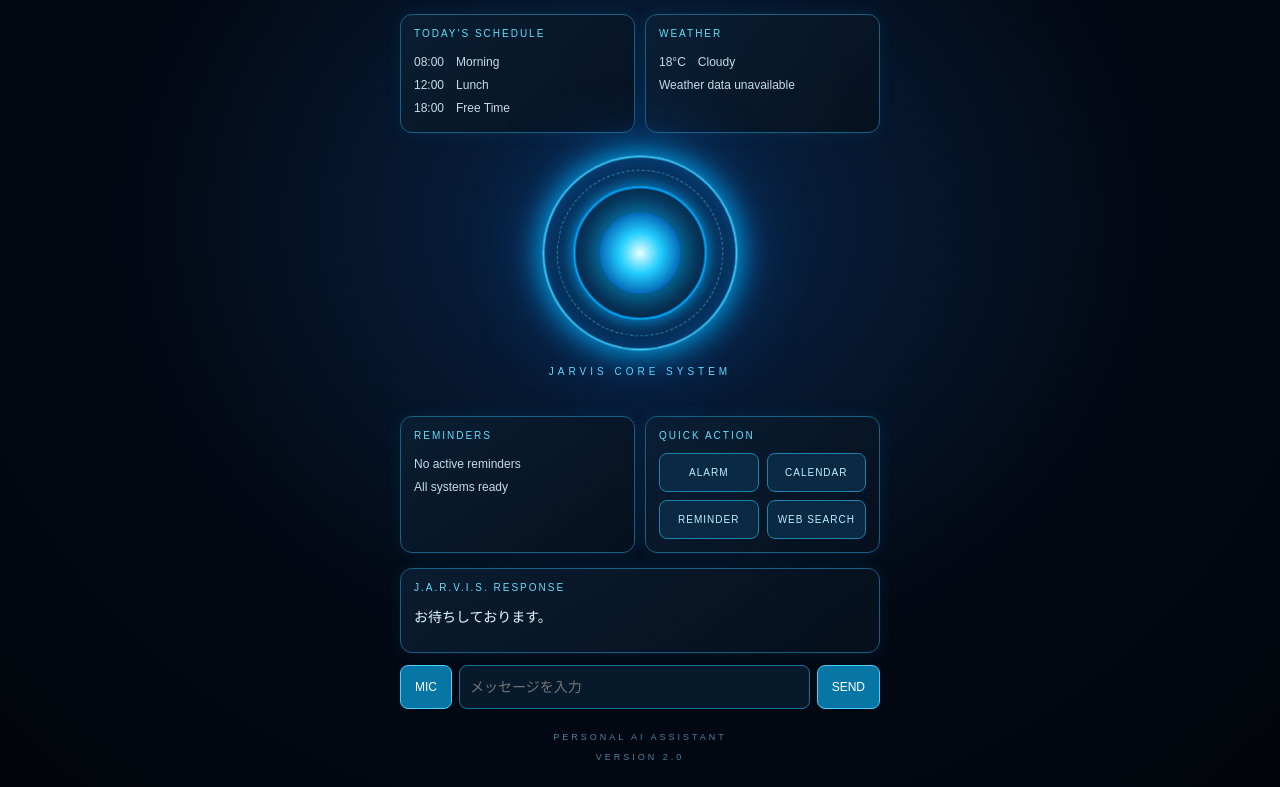
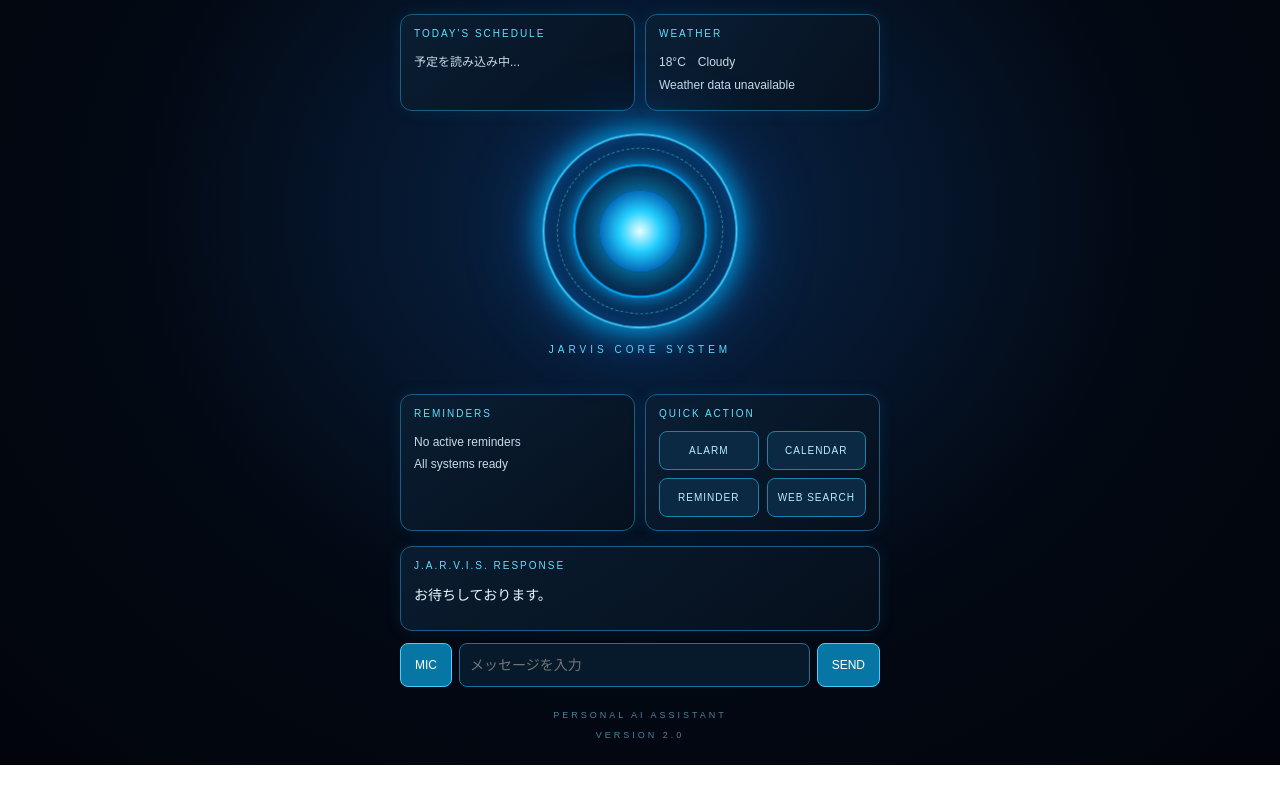
Before and after one commit to mv6g89bvcm-netizen/JARVIS-AI, a plain HTML site: page index.html in a window 1280 px wide. Shown: the part 83-870 px from the top of the page. After the commit the page ends 848 px from the top, so only its background shows below. Drawn offline with Linux system fonts and the light colour scheme.

Commit message:
TODAY’s schedule の変更

```diff
--- a/index.html
+++ b/index.html
@@ -258,9 +258,9 @@ footer {
 
   <section class="panel">
     <div class="panel-title">TODAY'S SCHEDULE</div>
-    <p>08:00　Morning</p>
-    <p>12:00　Lunch</p>
-    <p>18:00　Free Time</p>
+  <div id="schedule-list">
+  <p>予定を読み込み中...</p>
+</div>
   </section>
 
   <section class="panel">
```
